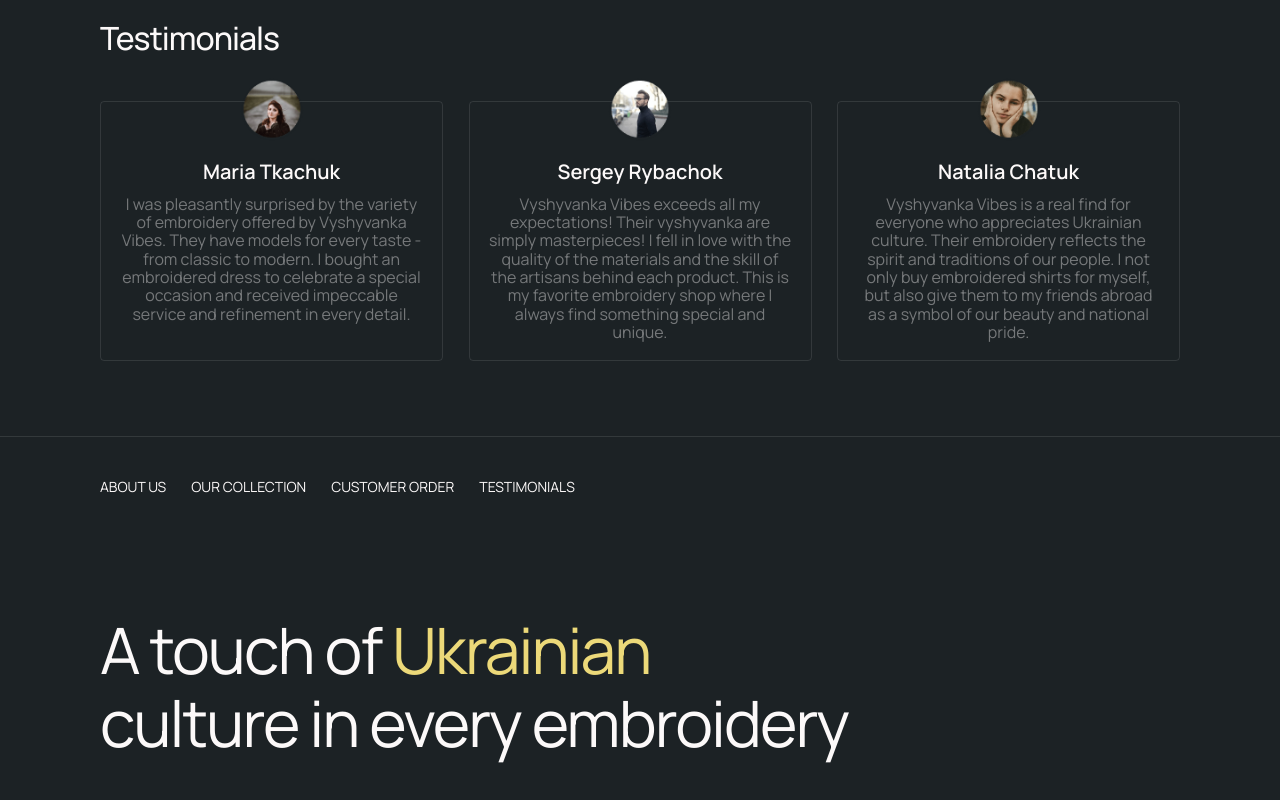
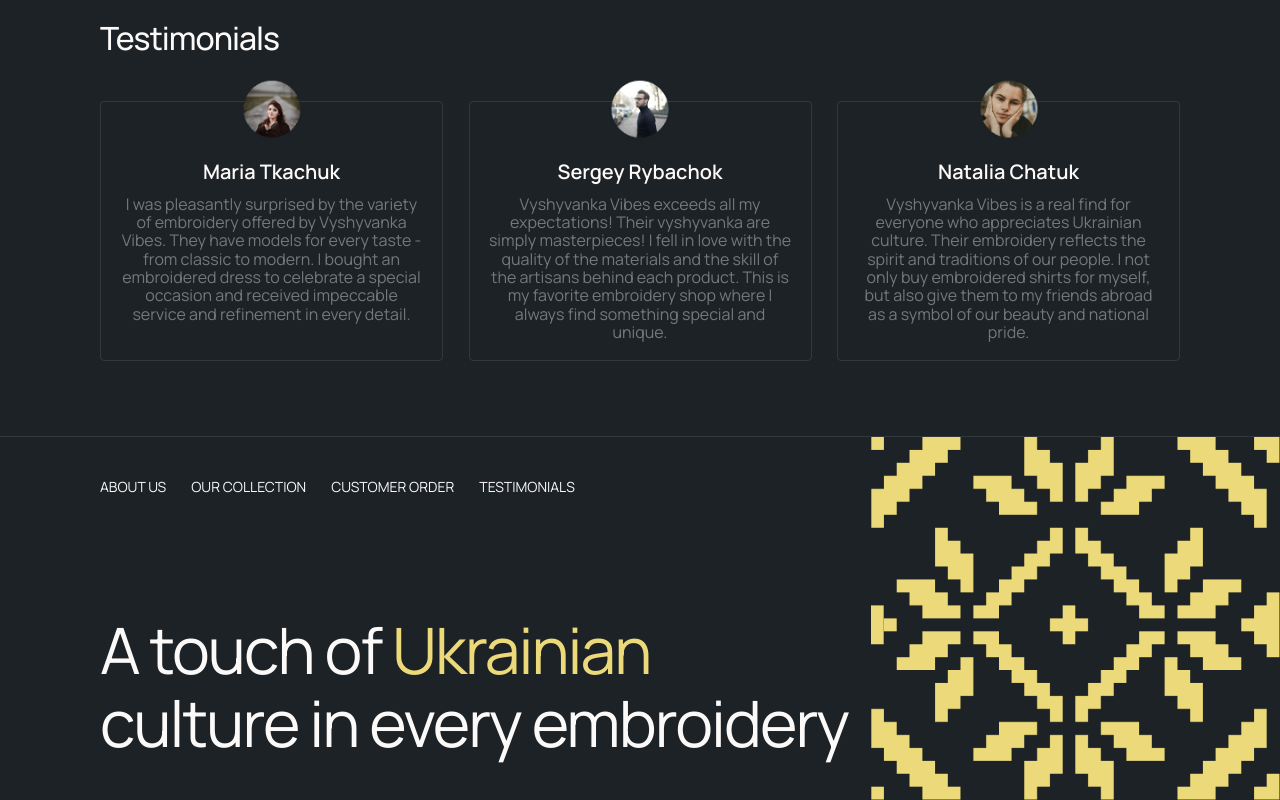
Before and after one commit to Juliase4/vyshyvanka-vibes-team-20, a website built with Vite: page src/index.html in a window 1280 px wide. Shown: the part 4515-5315 px from the top of the page. Built offline with nearby package versions, Linux system fonts and the light colour scheme; files whose address does not match are found by name.

Commit message:
fiximg/foot

```diff
--- a/src/css/footer.css
+++ b/src/css/footer.css
@@ -46,7 +46,7 @@
     padding-bottom: 323px;
     background-position: bottom center;
     background-size: 100% 213px;
-    background-image: url('../img/footer/bg-image-04.png');
+    background-image: url(../img/ornament/ornament-footer-mob.png);
   }
   .footer__nav:not(:last-child) {
     margin-bottom: 40px;
@@ -78,7 +78,7 @@
 }
 @media screen and (min-width: 768px) {
   .footer {
-    background-image: url('../img/footer/bg-image-03.png');
+    background-image: url(../img/ornament/ornament-footer-mob.png);
     background-size: 174px 367px;
     background-position: top right;
     padding-bottom: 40px;
@@ -104,7 +104,7 @@
 
 @media screen and (min-width: 1280px) {
   .footer {
-    background-image: url('../img/footer/bg-image.png');
+    background-image: url(../img/ornament/ornament-footer-des.png);
     background-size: contain;
   }
   .footer__nav:not(:last-child) {
```
